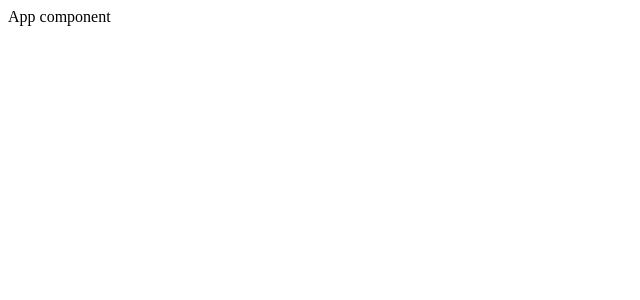
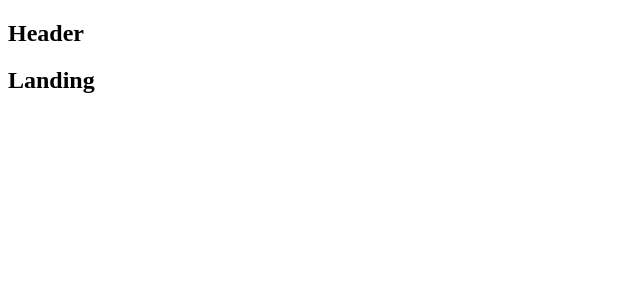
Before and after one commit to krtb/feedback-collector, a React (Create React App) app in the folder client/: page / in a window 1280 px wide. Shown: the top 300 px of the page, without its empty margins (0-640 px from the left). Built offline with nearby package versions, Linux system fonts and the light colour scheme.

Commit message:
add Routes within BrowserRouter

```diff
--- a/client/src/components/App.js
+++ b/client/src/components/App.js
@@ -1,11 +1,30 @@
 // import uses Webpack & Babel, giving us access to ES2015 modules
 import React from 'react';
+// BrowserRouter --> looks at url, changes set of components on screen
+// Route --> route objects sets up rule between route and set cof components
 import {BrowserRouter, Route} from 'react-router-dom'; // react router helpers to help navigate around dom
+
+const Header = () => <h2>Header</h2>
+const Dashboard = () => <h2>Dashboard</h2>
+const SurveyNew = () => <h2>SurveyNew</h2>
+const Landing = () => <h2>Landing</h2>
 
 const App = () => {
     return(
         <div>
-            App component
+            <BrowserRouter>
+                {/* always show route by treating as regular component */}
+                <Header />
+
+                {/* use exact={true} to force Router to only use one route */}
+                <Route exact={true} path="/" component={Landing} />
+
+                <Route exact path="/surveys" component={Dashboard} />
+
+                <Route path="/surveys/new" component={SurveyNew} />
+
+
+            </BrowserRouter>
         </div>
     );
 }
```
